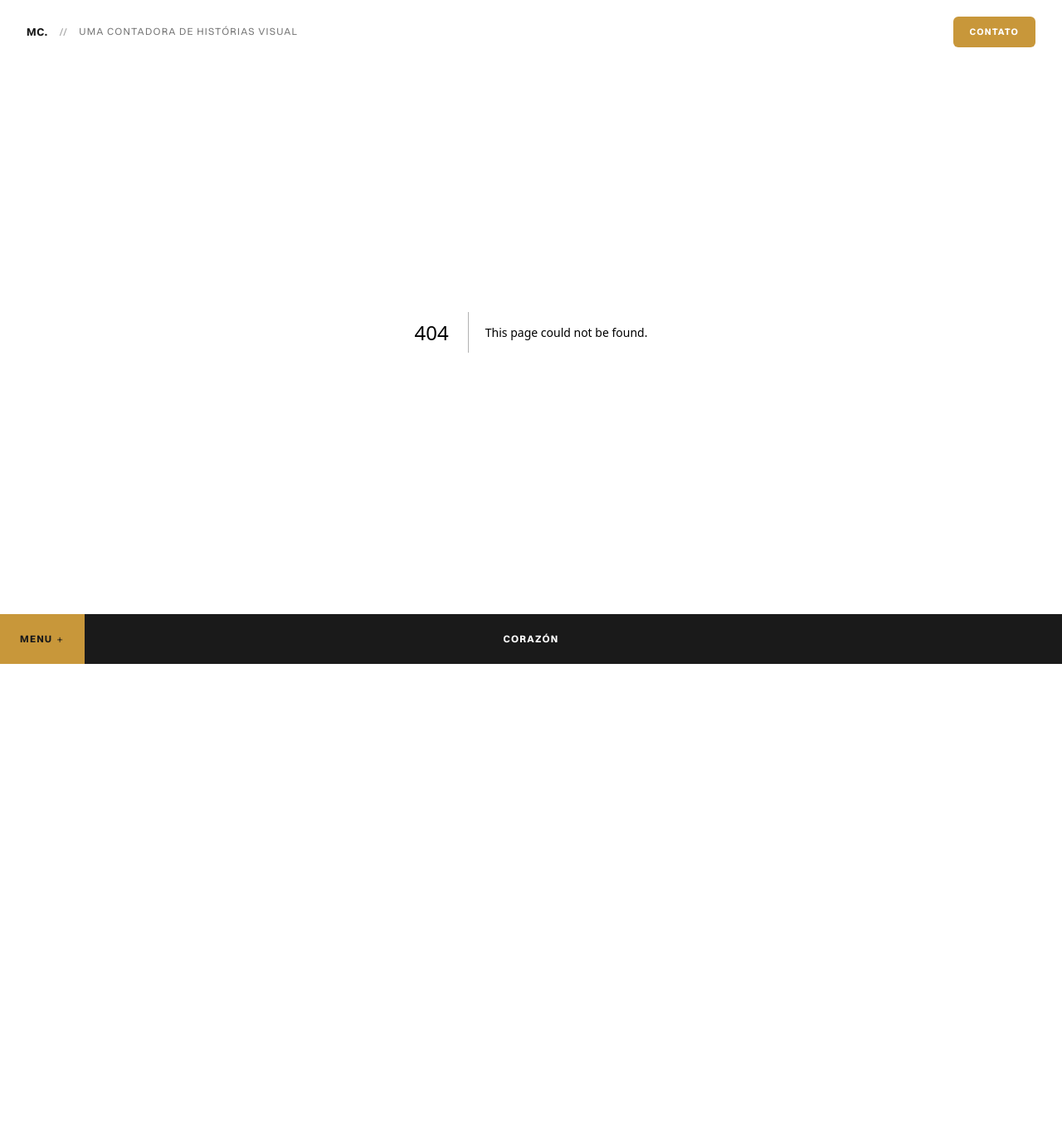
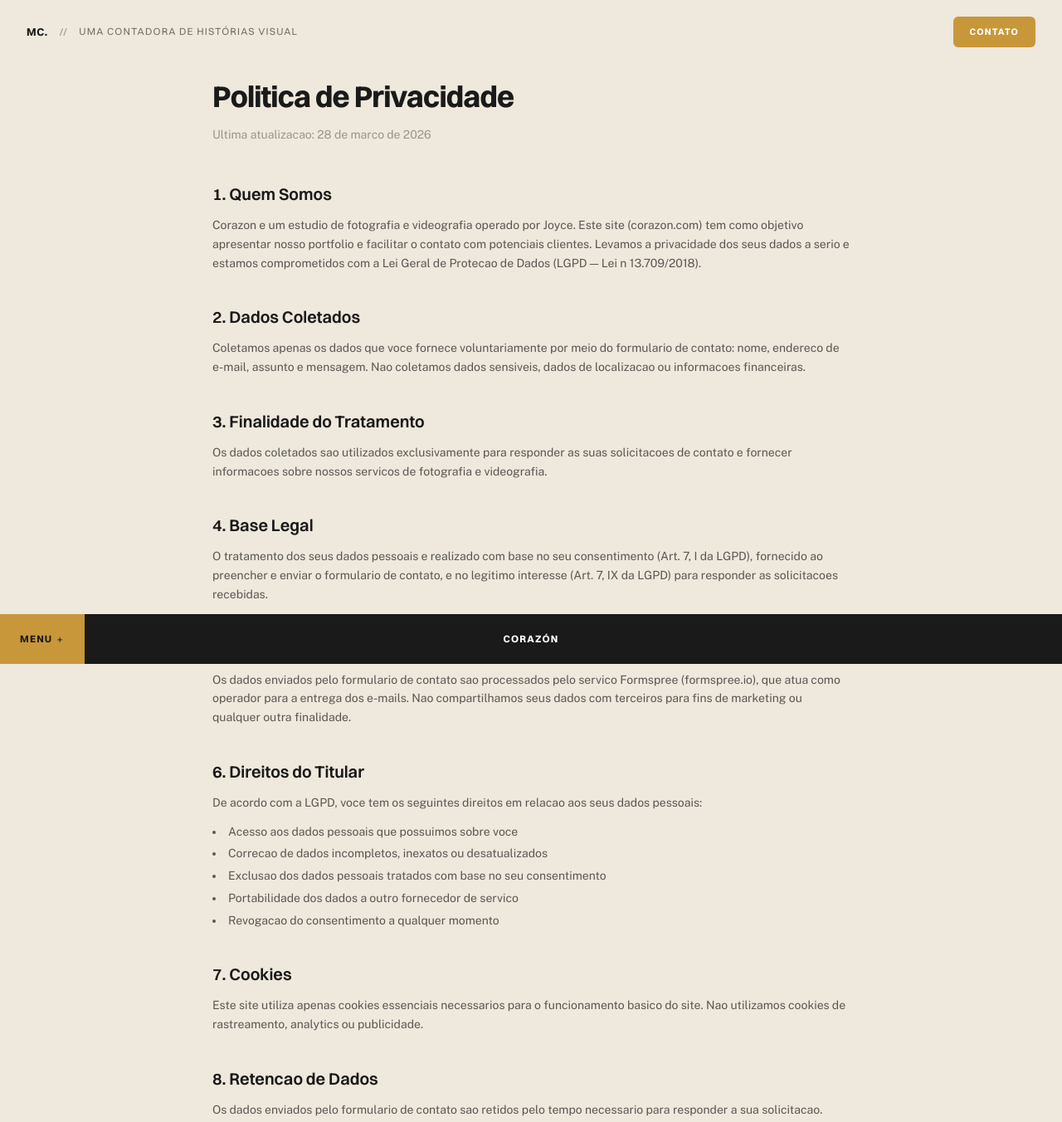
Before and after one commit to corazzione/Portfolio-Amiga-Joyce, a Next.js app: page /privacidade in a window 1280 px wide. Before the commit this address had no page. Shown: the top 1352 px of the page at 83% size. Before the commit the page ends 860 px from the top, so only its background shows below. Built offline with nearby package versions, Linux system fonts and the light colour scheme.

Commit message:
feat(06-02): create LGPD-compliant privacy policy page
- Add app/privacidade/page.tsx with 10 LGPD sections as Server Component
- Export metadata with title 'Politica de Privacidade | Corazon'
- Add PrivacidadePage.test.tsx with 3 passing tests

```diff
--- /dev/null
+++ b/app/privacidade/page.tsx
@@ -0,0 +1,98 @@
+import type { Metadata } from 'next'
+
+export const metadata: Metadata = {
+  title: 'Politica de Privacidade | Corazon',
+  description: 'Politica de privacidade e protecao de dados — LGPD.',
+}
+
+export default function PrivacidadePage() {
+  return (
+    <main className="py-24 px-6">
+      <div className="max-w-3xl mx-auto">
+        <h1 className="font-switzer text-4xl font-bold tracking-tight mb-4">Politica de Privacidade</h1>
+        <p className="text-dark/40 text-sm mb-12">Ultima atualizacao: 28 de marco de 2026</p>
+
+        <div className="space-y-10">
+
+          <section>
+            <h2 className="font-switzer text-xl font-semibold mb-3">1. Quem Somos</h2>
+            <p className="text-dark/70 text-sm leading-relaxed">
+              Corazon e um estudio de fotografia e videografia operado por Joyce. Este site (corazon.com) tem como objetivo apresentar nosso portfolio e facilitar o contato com potenciais clientes. Levamos a privacidade dos seus dados a serio e estamos comprometidos com a Lei Geral de Protecao de Dados (LGPD — Lei n 13.709/2018).
+            </p>
+          </section>
+
+          <section>
+            <h2 className="font-switzer text-xl font-semibold mb-3">2. Dados Coletados</h2>
+            <p className="text-dark/70 text-sm leading-relaxed">
+              Coletamos apenas os dados que voce fornece voluntariamente por meio do formulario de contato: nome, endereco de e-mail, assunto e mensagem. Nao coletamos dados sensiveis, dados de localizacao ou informacoes financeiras.
+            </p>
+          </section>
+
+          <section>
+            <h2 className="font-switzer text-xl font-semibold mb-3">3. Finalidade do Tratamento</h2>
+            <p className="text-dark/70 text-sm leading-relaxed">
+              Os dados coletados sao utilizados exclusivamente para responder as suas solicitacoes de contato e fornecer informacoes sobre nossos servicos de fotografia e videografia.
+            </p>
+          </section>
+
+          <section>
+            <h2 className="font-switzer text-xl font-semibold mb-3">4. Base Legal</h2>
+            <p className="text-dark/70 text-sm leading-relaxed">
+              O tratamento dos seus dados pessoais e realizado com base no seu consentimento (Art. 7, I da LGPD), fornecido ao preencher e enviar o formulario de contato, e no legitimo interesse (Art. 7, IX da LGPD) para responder as solicitacoes recebidas.
+            </p>
+          </section>
+
+          <section>
+            <h2 className="font-switzer text-xl font-semibold mb-3">5. Compartilhamento de Dados</h2>
+            <p className="text-dark/70 text-sm leading-relaxed">
+              Os dados enviados pelo formulario de contato sao processados pelo servico Formspree (formspree.io), que atua como operador para a entrega dos e-mails. Nao compartilhamos seus dados com terceiros para fins de marketing ou qualquer outra finalidade.
+            </p>
+          </section>
+
+          <section>
+            <h2 className="font-switzer text-xl font-semibold mb-3">6. Direitos do Titular</h2>
+            <p className="text-dark/70 text-sm leading-relaxed mb-3">
+              De acordo com a LGPD, voce tem os seguintes direitos em relacao aos seus dados pessoais:
+            </p>
+            <ul className="list-disc list-inside text-dark/70 text-sm leading-relaxed space-y-1">
+              <li>Acesso aos dados pessoais que possuimos sobre voce</li>
+              <li>Correcao de dados incompletos, inexatos ou desatualizados</li>
+              <li>Exclusao dos dados pessoais tratados com base no seu consentimento</li>
+              <li>Portabilidade dos dados a outro fornecedor de servico</li>
+              <li>Revogacao do consentimento a qualquer momento</li>
+            </ul>
+          </section>
+
+          <section>
+            <h2 className="font-switzer text-xl font-semibold mb-3">7. Cookies</h2>
+            <p className="text-dark/70 text-sm leading-relaxed">
+              Este site utiliza apenas cookies essenciais necessarios para o funcionamento basico do site. Nao utilizamos cookies de rastreamento, analytics ou publicidade.
+            </p>
+          </section>
+
+          <section>
+            <h2 className="font-switzer text-xl font-semibold mb-3">8. Retencao de Dados</h2>
+            <p className="text-dark/70 text-sm leading-relaxed">
+              Os dados enviados pelo formulario de contato sao retidos pelo tempo necessario para responder a sua solicitacao. Apos esse periodo, os dados sao excluidos, salvo obrigacao legal de retencao.
+            </p>
+          </section>
+
+          <section>
+            <h2 className="font-switzer text-xl font-semibold mb-3">9. Contato do Responsavel</h2>
+            <p className="text-dark/70 text-sm leading-relaxed">
+              Para exercer seus direitos ou esclarecer duvidas sobre esta politica, entre em contato conosco pelo e-mail: contato@corazon.com.
+            </p>
+          </section>
+
+          <section>
+            <h2 className="font-switzer text-xl font-semibold mb-3">10. Alteracoes nesta Politica</h2>
+            <p className="text-dark/70 text-sm leading-relaxed">
+              Reservamo-nos o direito de alterar esta politica de privacidade a qualquer momento. Quaisquer alteracoes serao publicadas nesta pagina com a data de atualizacao revisada.
+            </p>
+          </section>
+
+        </div>
+      </div>
+    </main>
+  )
+}
```
Also changed, not shown: 1 other file (tests, documents, lock files or other folders).
